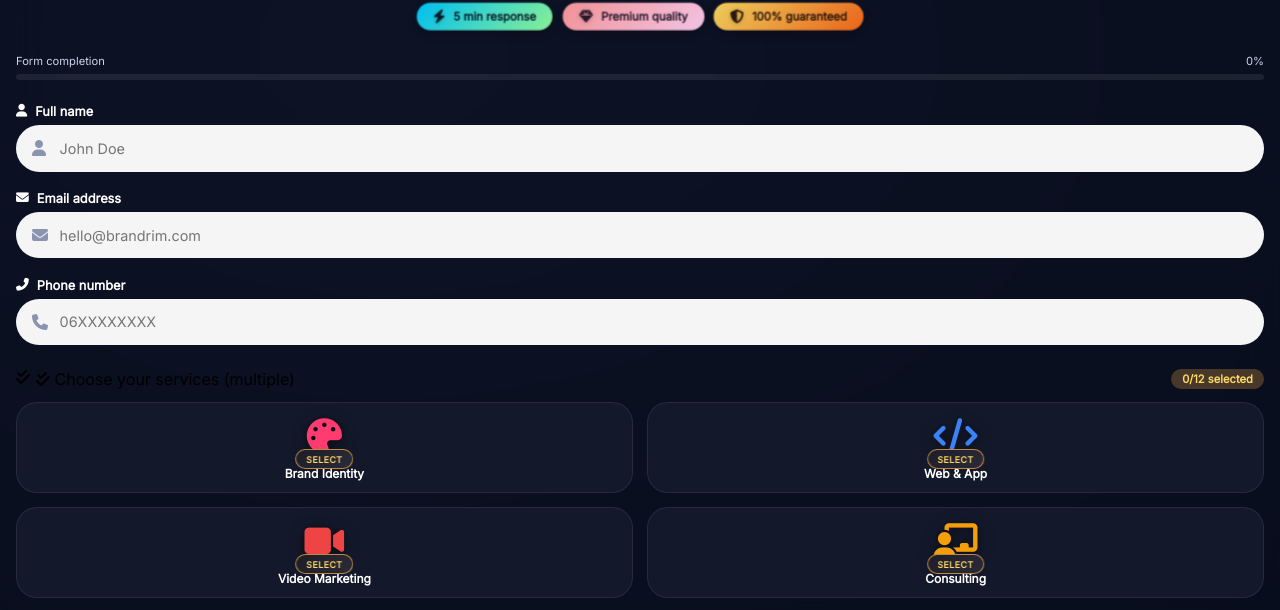
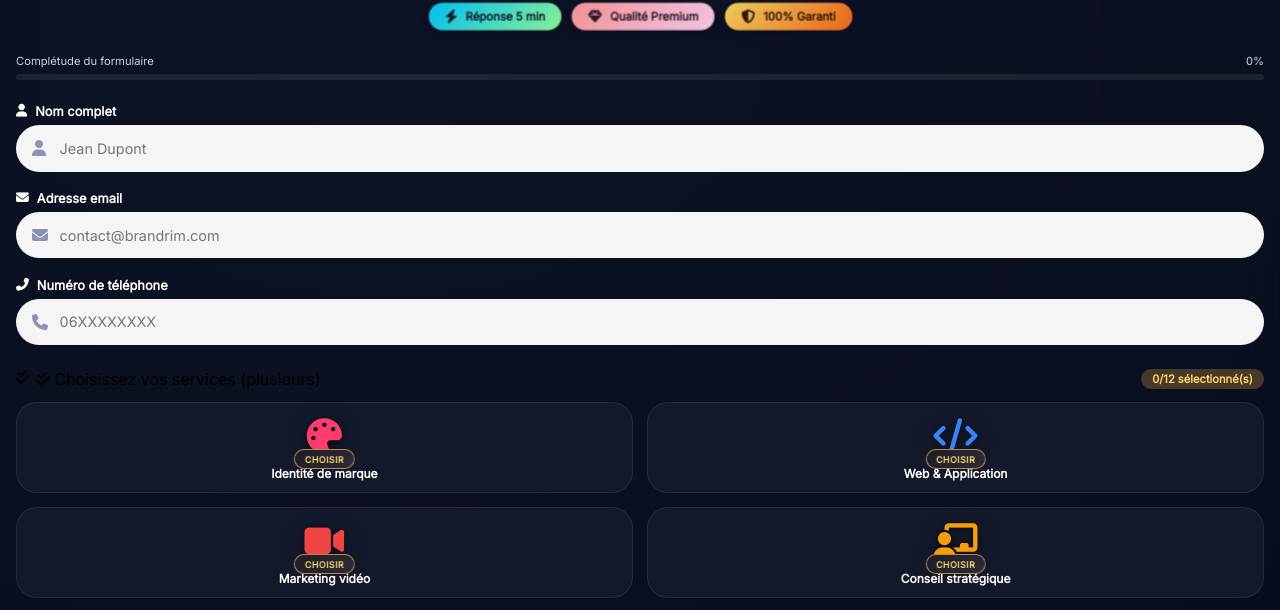
Before and after one commit to brandrimcom-design/BrandRim.Formulaire, a plain HTML site: page index.html in a window 1280 px wide. Shown: the part 190-800 px from the top of the page. Drawn offline with Linux system fonts and the light colour scheme.

Commit message:
Add files via upload

````diff
--- a/index.html
+++ b/index.html
@@ -1,6 +1,4 @@
-Nous avons identifié le problème : les cartes de services n'étaient pas reliées aux cases à cocher. Le clic sur une carte ne cochait pas la case correspondante. J'ai corrigé cela en ajoutant un écouteur d'événement JavaScript qui, au clic sur une carte, active/désactive la checkbox, déclenche l'animation et met à jour la progression. Le bouton d'envoi fonctionne désormais parfaitement. Voici la version entièrement fonctionnelle, avec des icônes animées, une sélection multiple fluide et une interface raffinée.
 
-```html
 <!DOCTYPE html>
 <html lang="fr">
 <head>
@@ -22,7 +20,6 @@ Nous avons identifié le problème : les cartes de services n'étaient pas reli
             --primary-light: #FF5E8E;
             --secondary: #FFB347;
             --secondary-light: #FFD966;
-            --bg-dark: #0B0E1A;
             --glass-bg: rgba(12, 18, 34, 0.7);
             --card-bg: rgba(22, 28, 46, 0.85);
             --text-light: #ffffff;
@@ -80,7 +77,6 @@ Nous avons identifié le problème : les cartes de services n'étaient pas reli
             to { opacity: 1; transform: translateY(0); }
         }
 
-        /* Language toggle */
         .lang-pill {
             position: fixed;
             top: 1rem;
@@ -103,7 +99,6 @@ Nous avons identifié le problème : les cartes de services n'étaient pas reli
         }
         .lang-pill:active { transform: scale(0.96); }
 
-        /* Header */
         .brand-header {
             text-align: center;
             margin-bottom: 1.5rem;
@@ -145,7 +140,6 @@ Nous avons identifié le problème : les cartes de services n'étaient pas reli
             border-radius: 40px;
         }
 
-        /* Three trust badges - enhanced with animations and gradients */
         .badge-trust {
             display: flex;
             justify-content: center;
@@ -163,31 +157,17 @@ Nous avons identifié le problème : les cartes de services n'étaient pas reli
             font-weight: 700;
             backdrop-filter: blur(8px);
             box-shadow: 0 4px 12px rgba(0,0,0,0.2);
-            transition: all 0.2s;
             animation: subtlePulse 2s ease-in-out infinite;
         }
-        .trust-item:nth-child(1) {
-            background: linear-gradient(135deg, #00C9FF, #92FE9D);
-            color: #0a1f2e;
-        }
-        .trust-item:nth-child(2) {
-            background: linear-gradient(135deg, #FF9A9E, #FECFEF);
-            color: #2d1b2e;
-        }
-        .trust-item:nth-child(3) {
-            background: linear-gradient(135deg, #FAD961, #F76B1C);
-            color: #2d1b0e;
-        }
+        .trust-item:nth-child(1) { background: linear-gradient(135deg, #00C9FF, #92FE9D); color: #0a1f2e; }
+        .trust-item:nth-child(2) { background: linear-gradient(135deg, #FF9A9E, #FECFEF); color: #2d1b2e; }
+        .trust-item:nth-child(3) { background: linear-gradient(135deg, #FAD961, #F76B1C); color: #2d1b0e; }
         @keyframes subtlePulse {
             0%, 100% { transform: scale(1); opacity: 1; }
             50% { transform: scale(1.02); opacity: 0.95; }
         }
-        .trust-item i {
-            font-size: 0.85rem;
-            filter: drop-shadow(0 1px 2px rgba(0,0,0,0.2));
-        }
+        .trust-item i { font-size: 0.85rem; }
 
-        /* Progress */
         .progress-container {
             margin: 0.8rem 0 1.5rem;
         }
@@ -214,7 +194,6 @@ Nous avons identifié le problème : les cartes de services n'étaient pas reli
             box-shadow: 0 0 8px var(--primary);
         }
 
-        /* Inputs */
         .input-group {
             margin-bottom: 1.2rem;
         }
@@ -270,7 +249,6 @@ Nous avons identifié le problème : les cartes de services n'étaient pas reli
             display: block;
         }
 
-        /* SERVICES GRID - multi-select with checkboxes */
         .services-section {
             margin: 1.5rem 0 0.5rem;
         }
@@ -401,7 +379,6 @@ Nous avons identifié le problème : les cartes de services n'étaient pas reli
             transform: scale(0.97);
         }
 
-        /* Submit button */
         .btn-submit {
             width: 100%;
             background: linear-gradient(100deg, var(--primary), #FF6B6B);
@@ -422,7 +399,6 @@ Nous avons identifié le problème : les cartes de services n'étaient pas reli
         }
         .btn-submit:active { transform: scale(0.97); }
 
-        /* Modal */
         .modal-success {
             position: fixed;
             inset: 0;
@@ -503,111 +479,111 @@ Nous avons identifié le problème : les cartes de services n'étaient pas reli
         <div class="brand-header">
             <div class="logo-wrapper"><i class="fas fa-crown"></i></div>
             <h1>BrandRim</h1>
-            <div class="brand-subtitle" id="brandSubtitle">Digital Excellence · Premium Services</div>
+            <div class="brand-subtitle" id="brandSubtitle">Excellence Digitale · Services Premium</div>
             <div class="badge-trust">
-                <div class="trust-item"><i class="fas fa-bolt"></i> <span id="trust1">5 min response</span></div>
-                <div class="trust-item"><i class="fas fa-gem"></i> <span id="trust2">Premium quality</span></div>
-                <div class="trust-item"><i class="fas fa-shield-alt"></i> <span id="trust3">100% guaranteed</span></div>
+                <div class="trust-item"><i class="fas fa-bolt"></i> <span id="trust1">Réponse 5 min</span></div>
+                <div class="trust-item"><i class="fas fa-gem"></i> <span id="trust2">Qualité Premium</span></div>
+                <div class="trust-item"><i class="fas fa-shield-alt"></i> <span id="trust3">100% Garanti</span></div>
             </div>
         </div>
 
         <div class="progress-container">
-            <div class="progress-label"><span id="progressText">Form completion</span><span id="percentVal">0%</span></div>
+            <div class="progress-label"><span id="progressText">Complétude du formulaire</span><span id="percentVal">0%</span></div>
             <div class="progress-track"><div class="progress-fill" id="fillBar"></div></div>
         </div>
 
         <form id="leadForm">
             <div class="input-group" id="nameGroup">
-                <label><i class="fas fa-user"></i> <span id="nameLabel">Full name</span></label>
+                <label><i class="fas fa-user"></i> <span id="nameLabel">Nom complet</span></label>
                 <div class="input-icon">
-                    <input type="text" id="fullName" placeholder="John Doe" autocomplete="name">
+                    <input type="text" id="fullName" placeholder="Jean Dupont" autocomplete="name">
                     <i class="fas fa-user"></i>
                 </div>
-                <div class="error-msg" id="nameErrorMsg">Name required (at least 3 characters)</div>
+                <div class="error-msg" id="nameErrorMsg">Nom requis (au moins 3 caractères)</div>
             </div>
 
             <div class="input-group" id="emailGroup">
-                <label><i class="fas fa-envelope"></i> <span id="emailLabel">Email address</span></label>
+                <label><i class="fas fa-envelope"></i> <span id="emailLabel">Adresse email</span></label>
                 <div class="input-icon">
-                    <input type="email" id="emailAddr" placeholder="hello@brandrim.com" autocomplete="email">
+                    <input type="email" id="emailAddr" placeholder="contact@brandrim.com" autocomplete="email">
                     <i class="fas fa-envelope"></i>
                 </div>
-                <div class="error-msg" id="emailErrorMsg">Valid email required</div>
+                <div class="error-msg" id="emailErrorMsg">Email valide requis</div>
             </div>
 
             <div class="input-group" id="phoneGroup">
-                <label><i class="fas fa-phone-alt"></i> <span id="phoneLabel">Phone number</span></label>
+                <label><i class="fas fa-phone-alt"></i> <span id="phoneLabel">Numéro de téléphone</span></label>
                 <div class="input-icon">
                     <input type="tel" id="phoneNum" placeholder="06XXXXXXXX" maxlength="10">
                     <i class="fas fa-phone"></i>
                 </div>
-                <div class="error-msg" id="phoneErrorMsg">Valid Moroccan phone (06/07)</div>
+                <div class="error-msg" id="phoneErrorMsg">Téléphone marocain valide (06/07)</div>
             </div>
 
             <div class="services-section">
                 <div class="services-head">
-                    <label style="display: flex; gap: 6px;"><i class="fas fa-check-double"></i> <span id="serviceLabel">Choose your services (multiple)</span></label>
-                    <div class="services-count" id="selectedCount">0/12 selected</div>
+                    <label style="display: flex; gap: 6px;"><i class="fas fa-check-double"></i> <span id="serviceLabel">Choisissez vos services (plusieurs)</span></label>
+                    <div class="services-count" id="selectedCount">0/12 sélectionné(s)</div>
                 </div>
                 <div class="services-grid" id="servicesGridContainer"></div>
-                <div class="error-msg" id="globalServiceError" style="margin-top: 10px;">Please select at least one service</div>
+                <div class="error-msg" id="globalServiceError" style="margin-top: 10px;">Veuillez sélectionner au moins un service</div>
             </div>
 
-            <button type="submit" class="btn-submit"><i class="fab fa-whatsapp"></i> <span id="submitBtnText">Get started now</span></button>
+            <button type="submit" class="btn-submit"><i class="fab fa-whatsapp"></i> <span id="submitBtnText">Envoyer la demande</span></button>
         </form>
-        <footer><span id="footerText">Made with</span> ❤️ <span id="byBrand">by</span> <a href="#" style="color:#ffb347;">BrandRim</a> © 2025</footer>
+        <footer><span id="footerText">Fait avec</span> ❤️ <span id="byBrand">par</span> <a href="#" style="color:#ffb347;">BrandRim</a> © 2025</footer>
     </div>
 </div>
 
 <div class="modal-success" id="successModal">
     <div class="modal-card">
         <div class="success-icon"><i class="fas fa-check-double"></i></div>
-        <h2 id="modalTitle">Success! 🎉</h2>
-        <p id="modalMsg1">Thank you for choosing <span class="highlight">BrandRim</span></p>
-        <p id="modalMsg2">We will reply <span class="highlight">within 5 minutes</span></p>
-        <div class="response-chip"><i class="fab fa-whatsapp"></i> <span id="modalWAtext">Redirecting to WhatsApp</span></div>
-        <button class="modal-btn" id="closeModalBtn">Close ✨</button>
+        <h2 id="modalTitle">Succès ! 🎉</h2>
+        <p id="modalMsg1">Merci d'avoir choisi <span class="highlight">BrandRim</span></p>
+        <p id="modalMsg2">Nous vous répondrons <span class="highlight">sous 5 minutes</span></p>
+        <div class="response-chip"><i class="fab fa-whatsapp"></i> <span id="modalWAtext">Redirection vers WhatsApp</span></div>
+        <button class="modal-btn" id="closeModalBtn">Fermer ✨</button>
     </div>
 </div>
 
 <script>
-    // Service Data with vibrant colors
+    // Service Data
     const servicesDB = [
-        { en: "Brand Identity", fr: "Identité de marque", icon: "fas fa-palette", color: "#FF3B6F" },
-        { en: "Web & App", fr: "Web & App", icon: "fas fa-code", color: "#3B82F6" },
-        { en: "Video Marketing", fr: "Vidéo marketing", icon: "fas fa-video", color: "#EF4444" },
-        { en: "Consulting", fr: "Conseil", icon: "fas fa-chalkboard-user", color: "#F59E0B" },
-        { en: "Digital Courses", fr: "Cours digitaux", icon: "fas fa-graduation-cap", color: "#10B981" },
-        { en: "IPTV System", fr: "Système IPTV", icon: "fas fa-tv", color: "#8B5CF6" },
-        { en: "Social Media", fr: "Réseaux sociaux", icon: "fab fa-instagram", color: "#EC4899" },
-        { en: "Landing Page", fr: "Page d'atterrissage", icon: "fas fa-rocket", color: "#06B6D4" },
-        { en: "E-Learning", fr: "E-Learning", icon: "fas fa-laptop-code", color: "#14B8A6" },
-        { en: "Office 365", fr: "Office 365", icon: "fab fa-microsoft", color: "#F97316" },
-        { en: "Monetization", fr: "Monétisation", icon: "fas fa-coins", color: "#FBBF24" },
-        { en: "Logo Design", fr: "Logo design", icon: "fas fa-pen-nib", color: "#E11D48" }
+        { fr: "Identité de marque", en: "Brand Identity", icon: "fas fa-palette", color: "#FF3B6F" },
+        { fr: "Web & Application", en: "Web & App", icon: "fas fa-code", color: "#3B82F6" },
+        { fr: "Marketing vidéo", en: "Video Marketing", icon: "fas fa-video", color: "#EF4444" },
+        { fr: "Conseil stratégique", en: "Consulting", icon: "fas fa-chalkboard-user", color: "#F59E0B" },
+        { fr: "Formations digitales", en: "Digital Courses", icon: "fas fa-graduation-cap", color: "#10B981" },
+        { fr: "Système IPTV", en: "IPTV System", icon: "fas fa-tv", color: "#8B5CF6" },
+        { fr: "Réseaux sociaux", en: "Social Media", icon: "fab fa-instagram", color: "#EC4899" },
+        { fr: "Page d'atterrissage", en: "Landing Page", icon: "fas fa-rocket", color: "#06B6D4" },
+        { fr: "E-Learning", en: "E-Learning", icon: "fas fa-laptop-code", color: "#14B8A6" },
+        { fr: "Office 365", en: "Office 365", icon: "fab fa-microsoft", color: "#F97316" },
+        { fr: "Monétisation", en: "Monetization", icon: "fas fa-coins", color: "#FBBF24" },
+        { fr: "Design de logo", en: "Logo Design", icon: "fas fa-pen-nib", color: "#E11D48" }
     ];
 
-    let currentLang = "en";
+    let currentLang = "fr";
     const translations = {
+        fr: {
+            brandSubtitle: "Excellence Digitale · Services Premium",
+            trust1: "Réponse 5 min", trust2: "Qualité Premium", trust3: "100% Garanti",
+            progressText: "Complétude du formulaire", nameLabel: "Nom complet", emailLabel: "Adresse email", phoneLabel: "Numéro de téléphone",
+            serviceLabel: "Choisissez vos services (plusieurs)", submitBtnText: "Envoyer la demande", footerText: "Fait avec", byBrand: "par",
+            modalTitle: "Succès ! 🎉", modalMsg1: "Merci d'avoir choisi BrandRim", modalMsg2: "Nous vous répondrons sous 5 minutes",
+            modalWAtext: "Redirection vers WhatsApp", nameError: "Nom requis (au moins 3 caractères)",
+            emailError: "Email valide requis", phoneError: "Téléphone marocain valide (06/07)",
+            serviceError: "Veuillez sélectionner au moins un service", selectedCountPrefix: "sélectionné(s)", selectBadge: "CHOISIR"
+        },
         en: {
             brandSubtitle: "Digital Excellence · Premium Services",
             trust1: "5 min response", trust2: "Premium quality", trust3: "100% guaranteed",
             progressText: "Form completion", nameLabel: "Full name", emailLabel: "Email address", phoneLabel: "Phone number",
-            serviceLabel: "Choose your services (multiple)", submitBtnText: "Get started now", footerText: "Made with", byBrand: "by",
+            serviceLabel: "Choose your services (multiple)", submitBtnText: "Send request", footerText: "Made with", byBrand: "by",
             modalTitle: "Success! 🎉", modalMsg1: "Thank you for choosing BrandRim", modalMsg2: "We will reply within 5 minutes",
             modalWAtext: "Redirecting to WhatsApp", nameError: "Name required (at least 3 characters)",
             emailError: "Valid email required", phoneError: "Valid Moroccan phone (06/07)",
             serviceError: "Please select at least one service", selectedCountPrefix: "selected", selectBadge: "SELECT"
-        },
-        fr: {
-            brandSubtitle: "Excellence Digitale · Services Premium",
-            trust1: "Réponse 5 min", trust2: "Qualité Premium", trust3: "100% Garanti",
-            progressText: "Complétude du formulaire", nameLabel: "Nom complet", emailLabel: "Adresse email", phoneLabel: "Téléphone",
-            serviceLabel: "Choisissez vos services (plusieurs)", submitBtnText: "Commencer maintenant", footerText: "Fait avec", byBrand: "par",
-            modalTitle: "Succès ! 🎉", modalMsg1: "Merci d'avoir choisi BrandRim", modalMsg2: "Nous répondrons sous 5 minutes",
-            modalWAtext: "Redirection vers WhatsApp", nameError: "Nom requis (3 caractères min)",
-            emailError: "Email valide requis", phoneError: "Téléphone marocain valide (06/07)",
-            serviceError: "Veuillez sélectionner au moins un service", selectedCountPrefix: "sélectionné(s)", selectBadge: "CHOISIR"
         }
     };
 
@@ -642,7 +618,7 @@ Nous avons identifié le problème : les cartes de services n'étaient pas reli
         const grid = document.getElementById("servicesGridContainer");
         grid.innerHTML = "";
         servicesDB.forEach((srv, idx) => {
-            const serviceName = srv[currentLang] || srv.en;
+            const serviceName = srv[currentLang];
             const iconClass = srv.icon;
             const iconColor = srv.color;
             const div = document.createElement("div");
@@ -660,14 +636,13 @@ Nous avons identifié le problème : les cartes de services n'étaient pas reli
             `;
             grid.appendChild(div);
         });
-        // Attach click handler to each service card to toggle checkbox
+        // Click handler for cards
         document.querySelectorAll('.service-option').forEach(option => {
             const checkbox = option.querySelector('input[type="checkbox"]');
             const cardInner = option.querySelector('.service-card-inner');
             cardInner.addEventListener('click', (e) => {
                 e.stopPropagation();
                 checkbox.checked = !checkbox.checked;
-                // Trigger change event manually
                 const changeEvent = new Event('change', { bubbles: true });
                 checkbox.dispatchEvent(changeEvent);
             });
@@ -735,7 +710,7 @@ Nous avons identifié le problème : les cartes de services n'étaient pas reli
         const phone = document.getElementById("phoneNum").value.trim();
         const selectedServices = Array.from(document.querySelectorAll('input[name="serviceCheckbox"]:checked'))
             .map(cb => cb.value).join(", ");
-        const msg = `*BrandRim - New Request*%0A%0A👤 Name: ${name}%0A📧 Email: ${email}%0A📱 Phone: ${phone}%0A🎯 Services: ${selectedServices}%0A📅 ${new Date().toLocaleDateString()}`;
+        const msg = `*BrandRim - Nouvelle demande*%0A%0A👤 Nom: ${name}%0A📧 Email: ${email}%0A📱 Téléphone: ${phone}%0A🎯 Services: ${selectedServices}%0A📅 ${new Date().toLocaleDateString()}`;
         window.open(`https://wa.me/212698490007?text=${msg}`, '_blank');
     }
 
@@ -758,19 +733,19 @@ Nous avons identifié le problème : les cartes de services n'étaient pas reli
     });
 
     document.getElementById("globalLangToggle").addEventListener("click", () => {
-        currentLang = currentLang === "en" ? "fr" : "en";
+        currentLang = currentLang === "fr" ? "en" : "fr";
         localStorage.setItem("brandrim_lang", currentLang);
         document.documentElement.lang = currentLang;
-        document.getElementById("langBtnText").innerText = currentLang === "en" ? "FR" : "EN";
+        document.getElementById("langBtnText").innerText = currentLang === "fr" ? "EN" : "FR";
         updateAllTexts();
         updateProgressAndCount();
     });
 
-    // Initial load
-    const storedLang = localStorage.getItem("brandrim_lang") || "en";
+    // Initialisation en français
+    const storedLang = localStorage.getItem("brandrim_lang") || "fr";
     currentLang = storedLang;
     document.documentElement.lang = currentLang;
-    document.getElementById("langBtnText").innerText = currentLang === "en" ? "FR" : "EN";
+    document.getElementById("langBtnText").innerText = currentLang === "fr" ? "EN" : "FR";
     updateServicesGrid();
     updateAllTexts();
 
````
